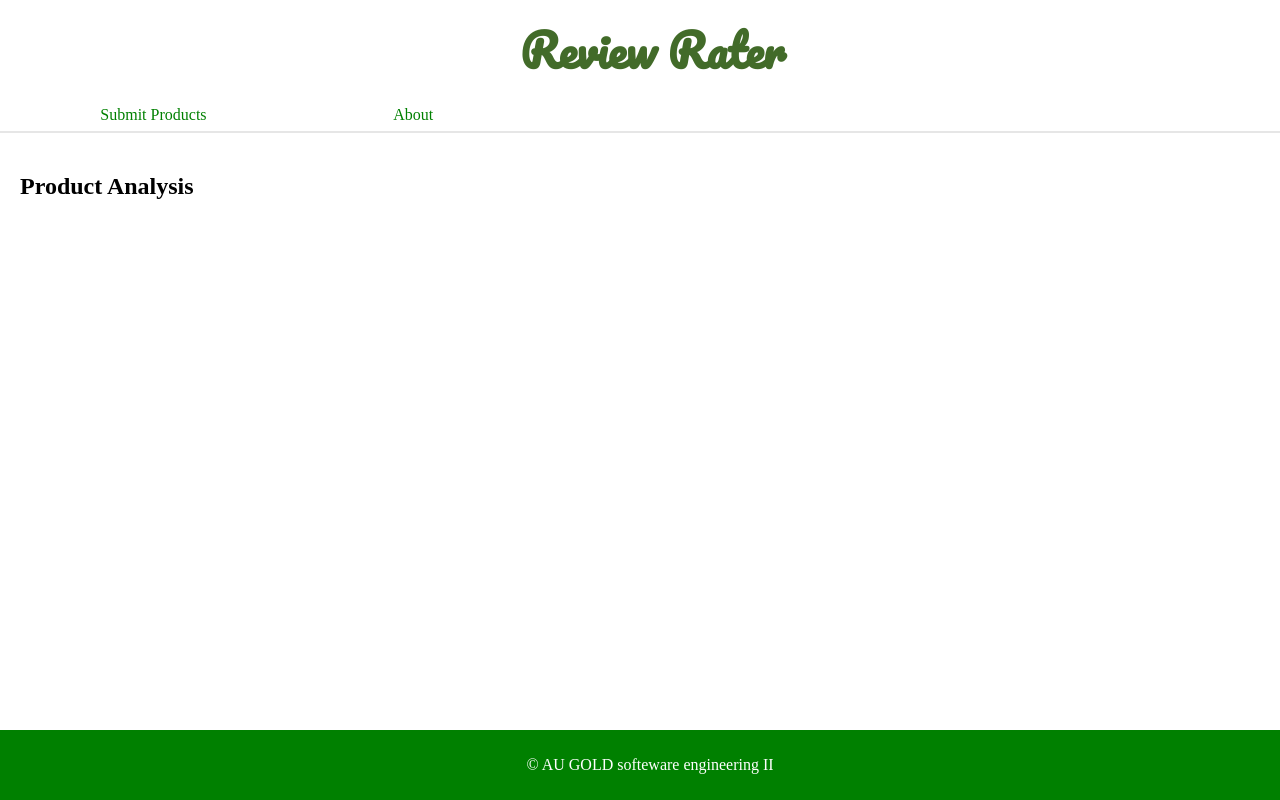
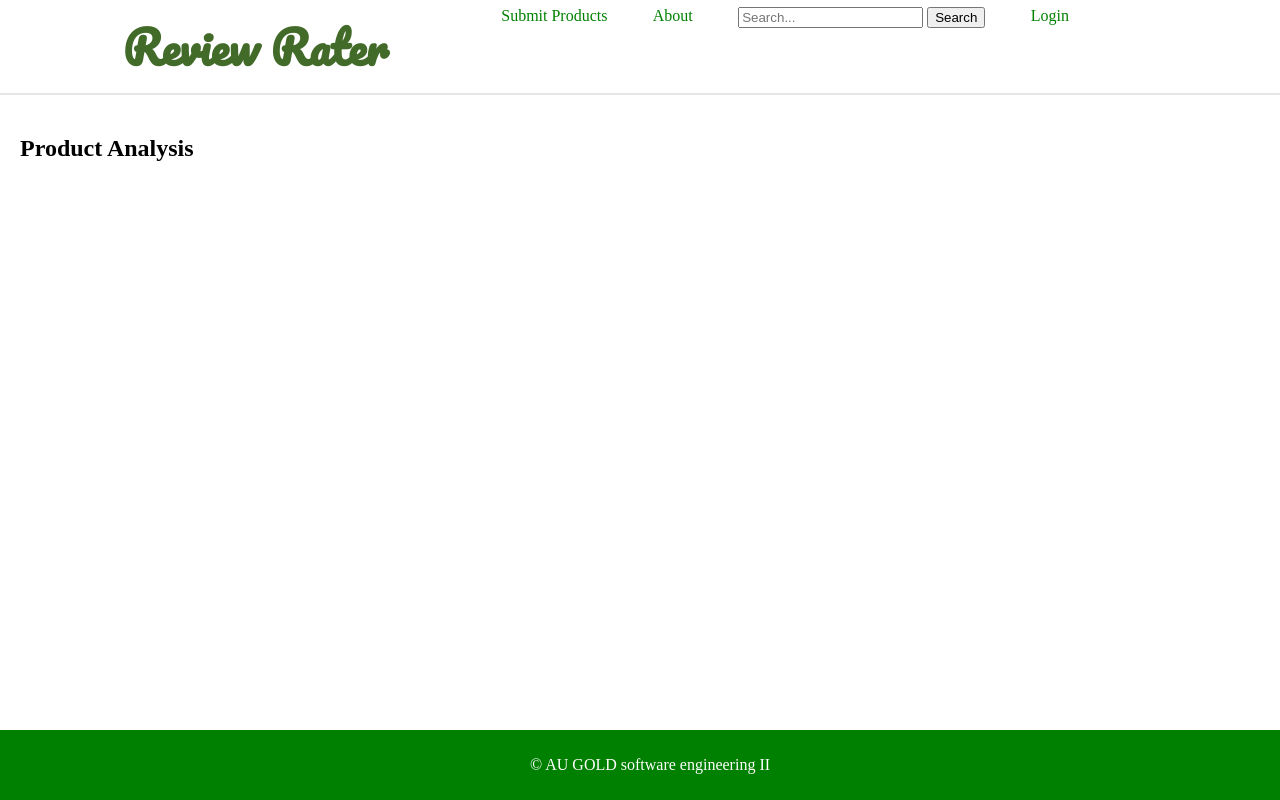
Before and after one commit to henrymontesanoiii/ReviewRater, a plain HTML site: page html/home.html in a window 1280 px wide. Drawn offline with Linux system fonts and the light colour scheme.

Commit message:
updates home
adjustments

```diff
--- a/html/home.html
+++ b/html/home.html
@@ -12,16 +12,23 @@
 </head>
 <body>
 
-    <header>
+
+
+    <nav class="navbar">
         <h1 class="navTitleHome">Review Rater</h1>
 
-    </header>
-
-    <nav class = "navbar">
         <ul>
             <li><a href="#">Submit Products</a></li>
             <li><a href="#">About</a></li>
-           <!-- Add more buttons to nav bar-->
+            <li>
+                <form class="search-form" action="/search" method="get">
+                    <input type="text" name="q" placeholder="Search...">
+                    <button type="submit">Search</button>
+                </form>
+            </li>
+            <li class="auth-links">
+            <a href="login.html">Login</a>
+            </li>
         </ul>
     </nav>
 
@@ -30,12 +37,10 @@
             <h2>Product Analysis</h2>
             <!-- Add content related to syntactic analysis here -->
         </section>
-
-
     </main>
 
     <footer>
-        <p>&copy; AU GOLD softeware engineering II</p>
+        <p>&copy; AU GOLD software engineering II</p>
     </footer>
 
 </body>
```
